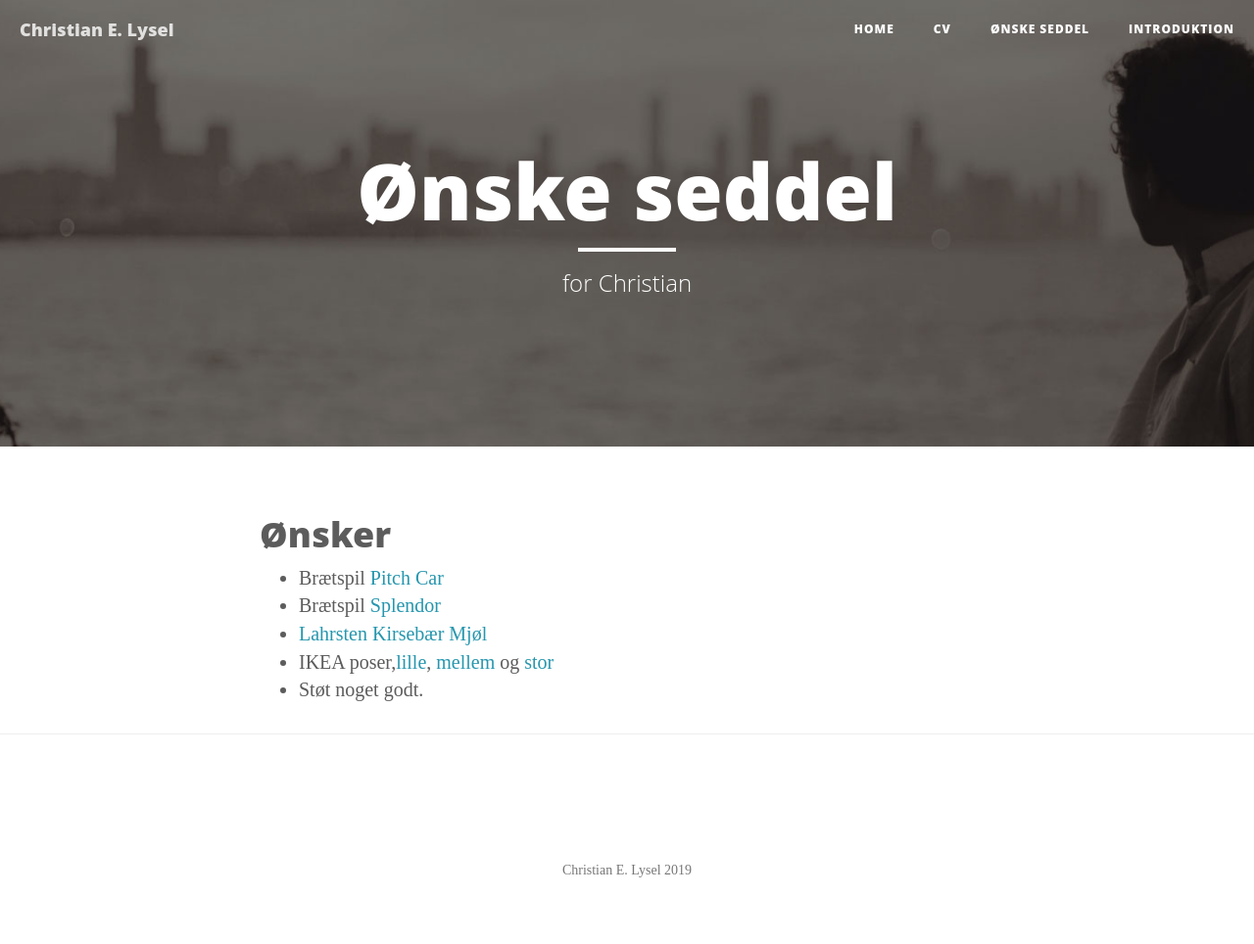
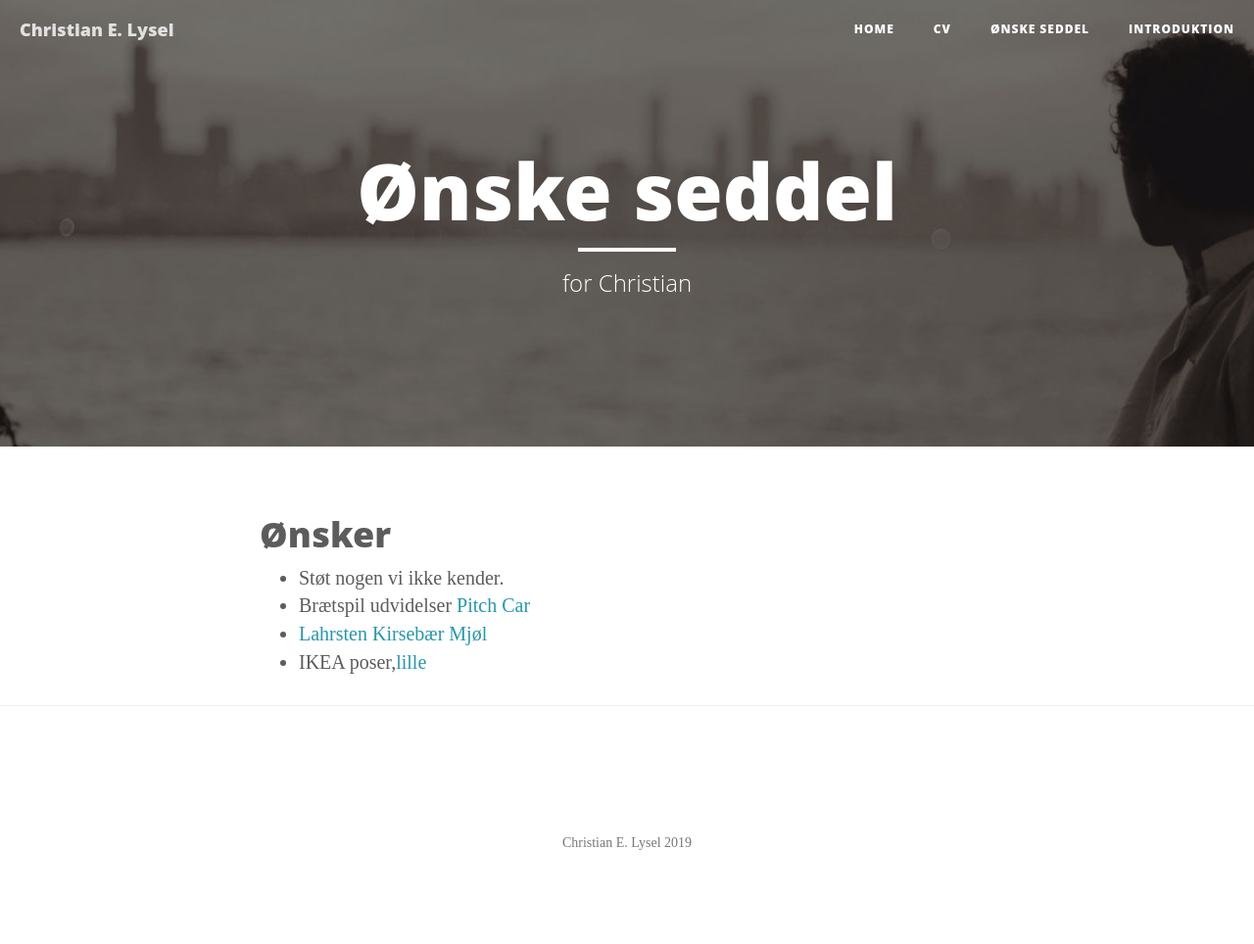
Before and after one commit to clysel/christian.lysel.net, a Jekyll site: the page built from gave.markdown, in a window 1280 px wide. Shown: the whole page at 98% size. Built offline with Jekyll 4.4.1, drawn with Linux system fonts in a browser that asks for light colours; after the commit the page ends 936 px from its top, so only the background shows below that.

Commit message:
Update gave.markdown

```diff
--- a/gave.markdown
+++ b/gave.markdown
@@ -6,8 +6,7 @@ header-img: "img/about-bg.jpg"
 ---
 # Ønsker
 
- * Brætspil [Pitch Car](https://www.hyggeonkel.dk/produkt/pitch-car)
- * Brætspil [Splendor](https://www.hyggeonkel.dk/produkt/splendor-dansk)
+ * Støt nogen vi ikke kender.
+ * Brætspil udvidelser [Pitch Car](https://www.hyggeonkel.dk/soeg/?q=Pitch+Car%3A+Extension&cat=boa)
  * [Lahrsten Kirsebær Mjøl](https://www.lahrsten.dk/produkter/12kirsebaermjod.html)
- * IKEA poser,[lille](https://www.ikea.com/dk/da/catalog/products/20339284/), [mellem](https://www.ikea.com/dk/da/catalog/products/50342237/) og [stor](https://www.ikea.com/dk/da/catalog/products/80339281/)
- * Støt noget godt.
+ * IKEA poser,[lille](https://www.ikea.com/dk/da/catalog/products/20339284/)
```
